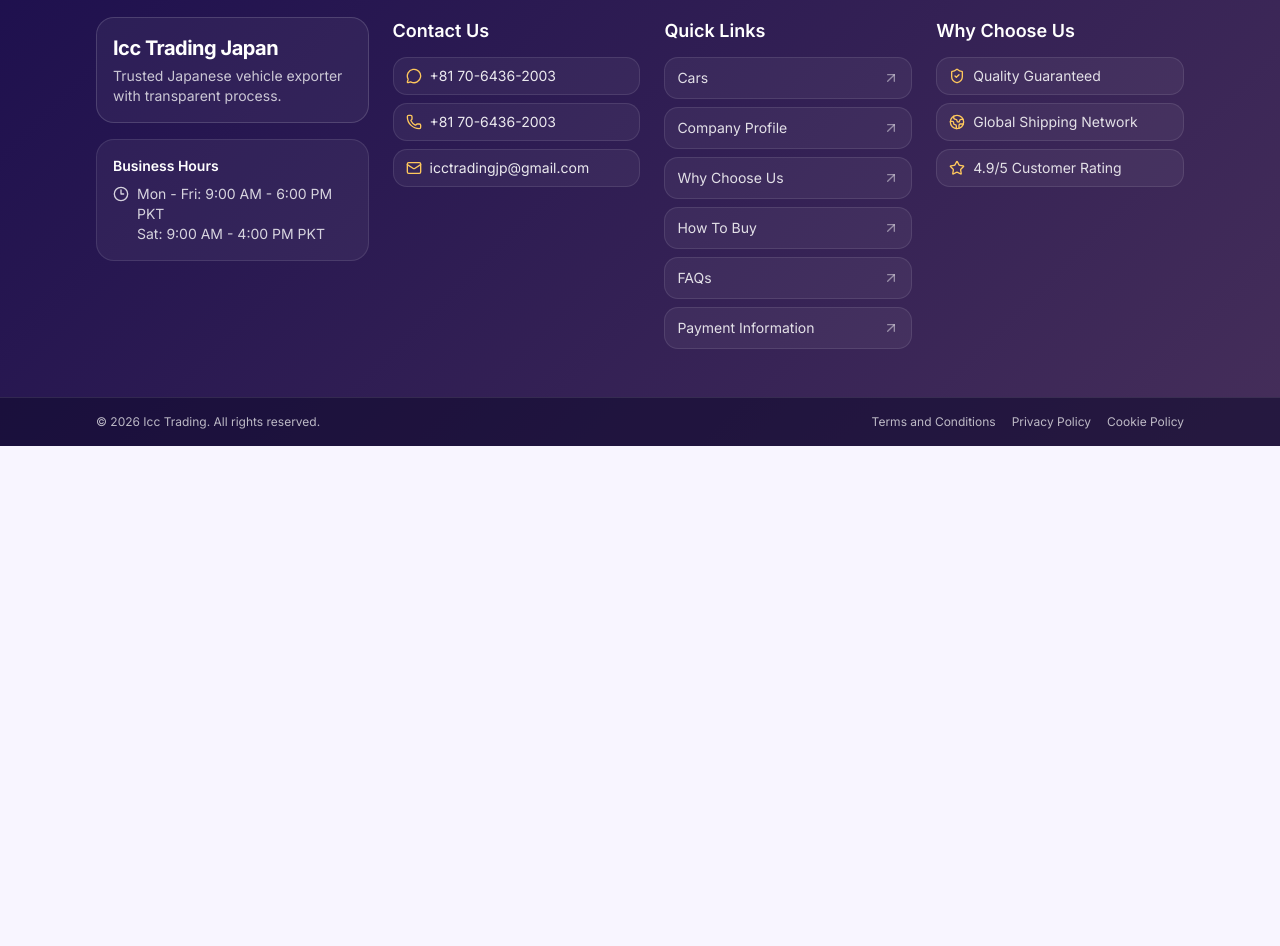
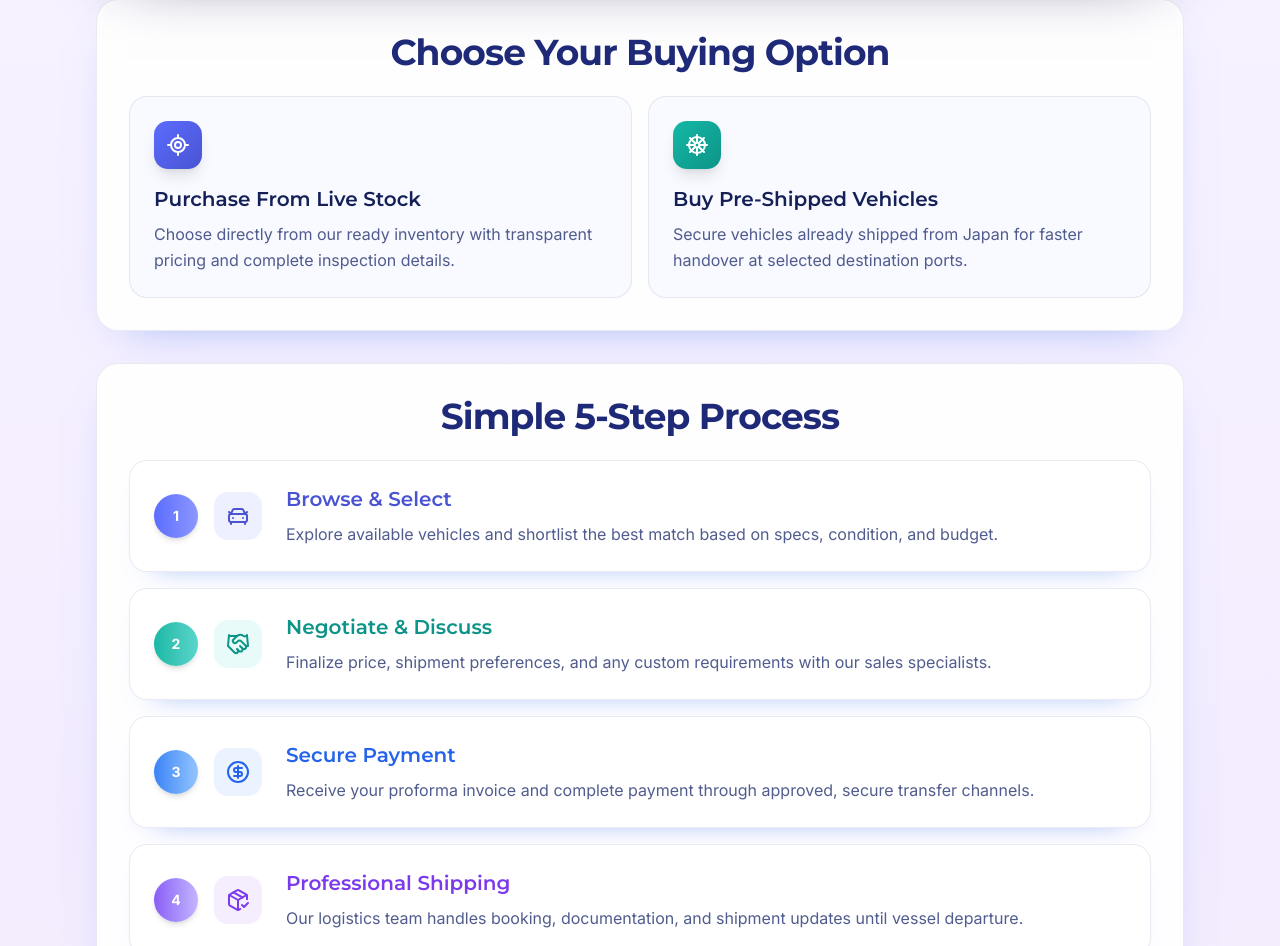
Before and after one commit to Afaqahmad1122/llc-tradding, a Next.js app in the folder frontend/: page /help/how-to-buy in a window 1280 px wide. Shown: the part 440-1386 px from the top of the page. Before the commit the page ends 886 px from the top, so only its background shows below. Built offline with nearby package versions, Linux system fonts and the light colour scheme; no server answers.

Commit message:
design a hot to buy page

```diff
--- a/frontend/app/help/how-to-buy/page.tsx
+++ b/frontend/app/help/how-to-buy/page.tsx
@@ -1,19 +1,193 @@
 import type { Metadata } from "next";
-import { StaticContentPage } from "@/components/landing/static-content-page";
+import { AboutPageShell } from "@/components/landing/about-page-shell";
+import {
+  ArrowRight,
+  BadgeCheck,
+  CarFront,
+  CircleDollarSign,
+  Handshake,
+  LocateFixed,
+  PackageCheck,
+  ShipWheel,
+  Smile,
+} from "lucide-react";
 import { buildPageMetadata } from "@/app/seo";
 
 export const metadata: Metadata = buildPageMetadata({
   title: "How to Buy",
   description:
-    "Follow our step-by-step process to purchase and import Japanese vehicles confidently.",
+    "Follow a clear and modern step-by-step vehicle buying workflow from selection to delivery.",
   path: "/help/how-to-buy",
 });
 
+const buyingOptions = [
+  {
+    title: "Purchase From Live Stock",
+    description:
+      "Choose directly from our ready inventory with transparent pricing and complete inspection details.",
+    icon: LocateFixed,
+    accent: "from-[#5B6CFF] to-[#4A54D2]",
+  },
+  {
+    title: "Buy Pre-Shipped Vehicles",
+    description:
+      "Secure vehicles already shipped from Japan for faster handover at selected destination ports.",
+    icon: ShipWheel,
+    accent: "from-[#14B8A6] to-[#0D9488]",
+  },
+] as const;
+
+const steps = [
+  {
+    title: "Browse & Select",
+    description:
+      "Explore available vehicles and shortlist the best match based on specs, condition, and budget.",
+    icon: CarFront,
+    tone: "text-[#4A54D2]",
+    border: "from-[#5B6CFF] to-[#8E97FF]",
+    bg: "bg-[#eef0ff]",
+  },
+  {
+    title: "Negotiate & Discuss",
+    description:
+      "Finalize price, shipment preferences, and any custom requirements with our sales specialists.",
+    icon: Handshake,
+    tone: "text-[#0D9488]",
+    border: "from-[#14B8A6] to-[#58D5CA]",
+    bg: "bg-[#e8fbf8]",
+  },
+  {
+    title: "Secure Payment",
+    description:
+      "Receive your proforma invoice and complete payment through approved, secure transfer channels.",
+    icon: CircleDollarSign,
+    tone: "text-[#2563EB]",
+    border: "from-[#3B82F6] to-[#93C5FD]",
+    bg: "bg-[#eaf3ff]",
+  },
+  {
+    title: "Professional Shipping",
+    description:
+      "Our logistics team handles booking, documentation, and shipment updates until vessel departure.",
+    icon: PackageCheck,
+    tone: "text-[#7C3AED]",
+    border: "from-[#8B5CF6] to-[#C4B5FD]",
+    bg: "bg-[#f4eeff]",
+  },
+  {
+    title: "Relax & Receive",
+    description:
+      "Track arrival milestones and receive your vehicle with post-shipment support from our team.",
+    icon: Smile,
+    tone: "text-[#0F766E]",
+    border: "from-[#0D9488] to-[#5EEAD4]",
+    bg: "bg-[#e8fcfa]",
+  },
+] as const;
+
 export default function HowToBuyPage() {
   return (
-    <StaticContentPage
-      title="How to Buy"
-      description="Step-by-step purchase process and required checkpoints will be available through dynamic modules."
-    />
+    <AboutPageShell
+      badge="Smart Buyer Flow"
+      title="How To Buy Your Dream Car"
+      subtitle="A refined and guided purchase experience designed to keep every stage clear, predictable, and customer-friendly."
+    >
+      <section className="rounded-3xl border border-[#2d3a80]/10 bg-white/90 p-5 shadow-[0_18px_45px_-30px_rgba(37,99,235,0.55)] sm:p-8">
+        <h2 className="text-center text-2xl font-bold tracking-tight text-[#1E2A78] sm:text-4xl">
+          Choose Your Buying Option
+        </h2>
+        <div className="mt-6 grid gap-4 md:grid-cols-2">
+          {buyingOptions.map((option) => (
+            <article
+              key={option.title}
+              className="group rounded-2xl border border-[#2d3a80]/10 bg-[#f8faff] p-6 transition-transform duration-300 hover:-translate-y-1 hover:shadow-[0_18px_38px_-24px_rgba(37,99,235,0.55)]"
+            >
+              <div
+                className={`inline-flex rounded-xl bg-linear-to-br ${option.accent} p-3 text-white shadow-lg`}
+              >
+                <option.icon className="size-6" />
+              </div>
+              <h3 className="mt-4 text-xl font-semibold text-[#152057]">
+                {option.title}
+              </h3>
+              <p className="mt-2 text-sm leading-relaxed text-[#33407a]/85 sm:text-base">
+                {option.description}
+              </p>
+            </article>
+          ))}
+        </div>
+      </section>
+
+      <section className="mt-8 rounded-3xl border border-[#2d3a80]/10 bg-white/90 p-5 shadow-[0_18px_45px_-30px_rgba(37,99,235,0.55)] sm:p-8">
+        <h2 className="text-center text-2xl font-bold tracking-tight text-[#1E2A78] sm:text-4xl">
+          Simple 5-Step Process
+        </h2>
+        <div className="mt-6 space-y-4">
+          {steps.map((step, index) => (
+            <article
+              key={step.title}
+              className="rounded-2xl border border-[#2d3a80]/10 bg-white p-4 shadow-[0_16px_30px_-26px_rgba(37,99,235,0.65)] sm:p-6"
+            >
+              <div className="flex flex-col gap-5 sm:flex-row sm:items-center sm:gap-6">
+                <div className="flex items-center gap-4">
+                  <div
+                    className={`flex h-11 w-11 items-center justify-center rounded-full bg-linear-to-r ${step.border} text-sm font-bold text-white shadow-md`}
+                  >
+                    {index + 1}
+                  </div>
+                  <div
+                    className={`inline-flex rounded-xl p-3 ${step.bg} ${step.tone}`}
+                  >
+                    <step.icon className="size-6" />
+                  </div>
+                </div>
+                <div className="flex-1">
+                  <h3 className={`text-xl font-semibold ${step.tone}`}>
+                    {step.title}
+                  </h3>
+                  <p className="mt-2 text-sm leading-relaxed text-[#33407a]/85 sm:text-base">
+                    {step.description}
+                  </p>
+                </div>
+              </div>
+            </article>
+          ))}
+        </div>
+      </section>
+
+      <section className="mt-8 rounded-3xl border border-[#2d3a80]/15 bg-linear-to-r from-[#233084] via-[#2d3f9a] to-[#3c4fc3] px-6 py-12 text-white shadow-[0_22px_50px_-25px_rgba(37,99,235,0.75)] sm:px-10">
+        <div className="mx-auto max-w-3xl text-center">
+          <BadgeCheck className="mx-auto size-7 text-[#77ffe8]" />
+          <h2 className="mt-4 text-3xl font-bold tracking-tight sm:text-4xl">
+            Experience a Seamless Buying Process
+          </h2>
+          <p className="mt-3 text-base text-white/90 sm:text-lg">
+            From first inquiry to final delivery, our improved workflow keeps
+            every step smooth, transparent, and professionally managed.
+          </p>
+        </div>
+      </section>
+
+      <section className="mt-8 rounded-3xl border border-[#2d3a80]/15 bg-linear-to-r from-[#0f172a] via-[#1e293b] to-[#334155] p-6 text-white shadow-[0_22px_50px_-30px_rgba(15,23,42,0.9)] sm:p-8">
+        <div className="flex flex-col gap-5 sm:flex-row sm:items-center sm:justify-between">
+          <div className="max-w-2xl">
+            <h2 className="text-2xl font-bold tracking-tight sm:text-3xl">
+              Ready to Start Your Journey?
+            </h2>
+            <p className="mt-2 text-sm text-slate-200 sm:text-base">
+              Share your requirements with our team and get a guided purchase
+              plan tailored to your destination and budget.
+            </p>
+          </div>
+          <a
+            href="/contact"
+            className="inline-flex items-center justify-center gap-2 rounded-full border border-[#60A5FA] bg-[#1D4ED8] px-6 py-3 text-sm font-semibold text-white transition-colors hover:bg-[#2563EB] sm:text-base"
+          >
+            Contact Sales Team
+            <ArrowRight className="size-4" />
+          </a>
+        </div>
+      </section>
+    </AboutPageShell>
   );
 }
```
